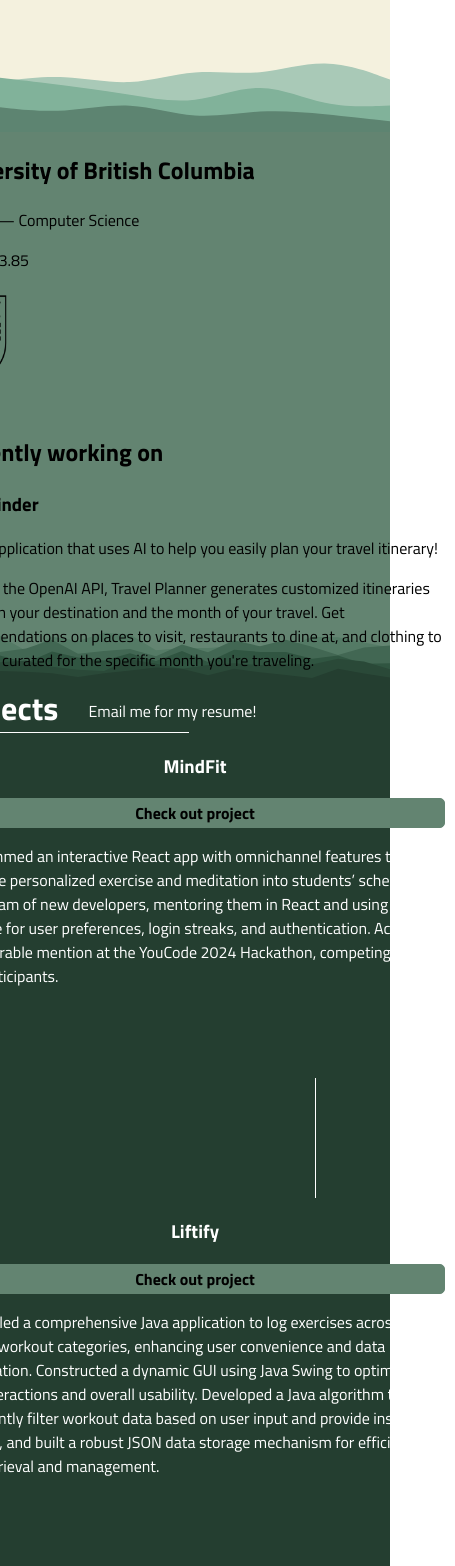
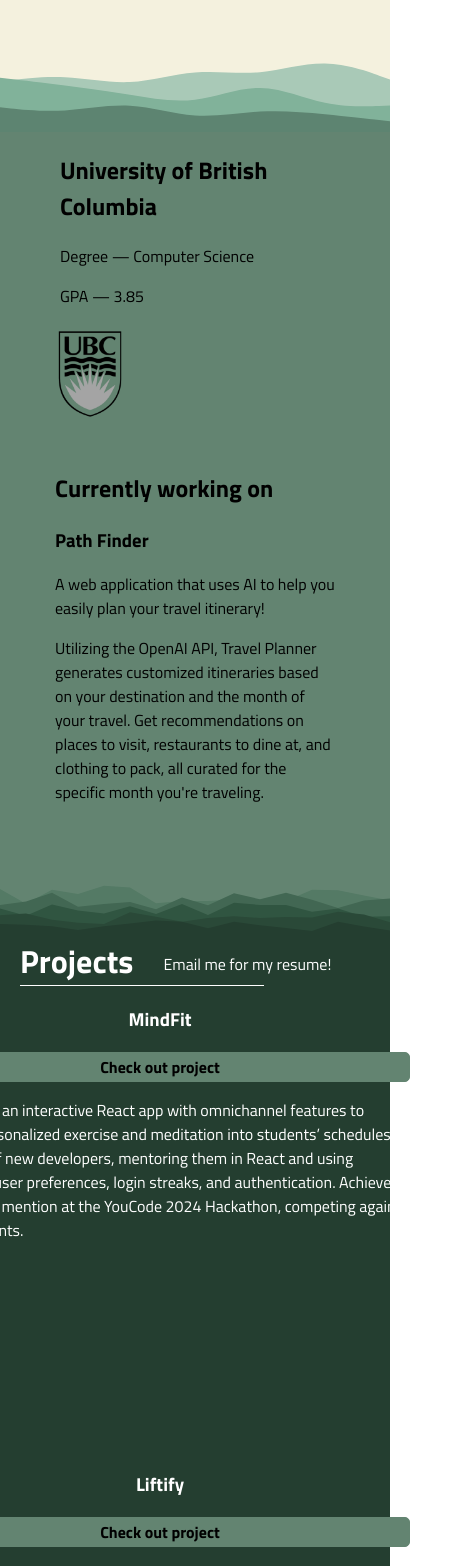
Before and after one commit to youngconnorr/PortfolioWebsite, a React (Vite) app: page / in a window 390 px wide. Shown: the part 420-1986 px from the top of the page, 455 px wide, since content can reach past the window. Built offline with nearby package versions, Linux system fonts and the light colour scheme.

Commit message:
added media queries

```diff
--- a/src/App.css
+++ b/src/App.css
@@ -95,6 +95,10 @@ section {
 
 .layer2 {
   background-image: url("./tools/layer2.svg");
+}
+
+.grades-section {
+  height: 50vh;
 }
 
 .vertical-line {
@@ -430,4 +434,68 @@ section {
   .name-section {
     padding: 0;
   }
+
+  .single-project {
+    width: 280px;
+  }
+
+  .map-projects {
+    width: 100%;
+  }
+
+  .text-section2 {
+    width: 280px;
+  }
+
+  .description-project {
+    display: flex;
+    flex-direction: column;
+    justify-content: center;
+    align-items: center;
+  }
+
+  .projects-section {
+    width: 400px;
+  }
+
+  .school-section {
+    display: flex;
+    flex-direction: column;
+    justify-content: center;
+  }
+
+  .project-name {
+    display: grid;
+    justify-content: center;
+  }
+
+  .project-title {
+    text-align: center;
+  }
+
+  .map-projects {
+    display: flex;
+    flex-wrap: wrap;
+    justify-content: center;
+  }
+
+  .vertical-line {
+    border: none;
+  }
+
+  .hidden {
+    opacity: 1;
+    filter: blur(0);
+    transform: translateX(0);
+    transition: all 1s;
+  }
+
+  .description-section {
+    width: 280px;
+    margin-left: 200px;
+  }
+
+  .grades-section {
+    height: 80vh;
+  }
 }
--- a/src/App.tsx
+++ b/src/App.tsx
@@ -66,7 +66,7 @@ function App() {
 
       <div className="spacer layer1"></div>
 
-      <section style={{ height: "50vh" }} className="light-green">
+      <section className="light-green grades-section">
         <div className="school-section">
           <div className="school-part-of-section">
             <section className="description-section hidden">
@@ -146,7 +146,7 @@ function App() {
                   <section className="single-project">
                     <div key={project.id}>
                       <h3 className="hidden project-name">{project.name}</h3>
-                      <div className="description-project ">
+                      <div className="description-project hidden">
                         <div>
                           <div className=" hidden">
                             <b
```
